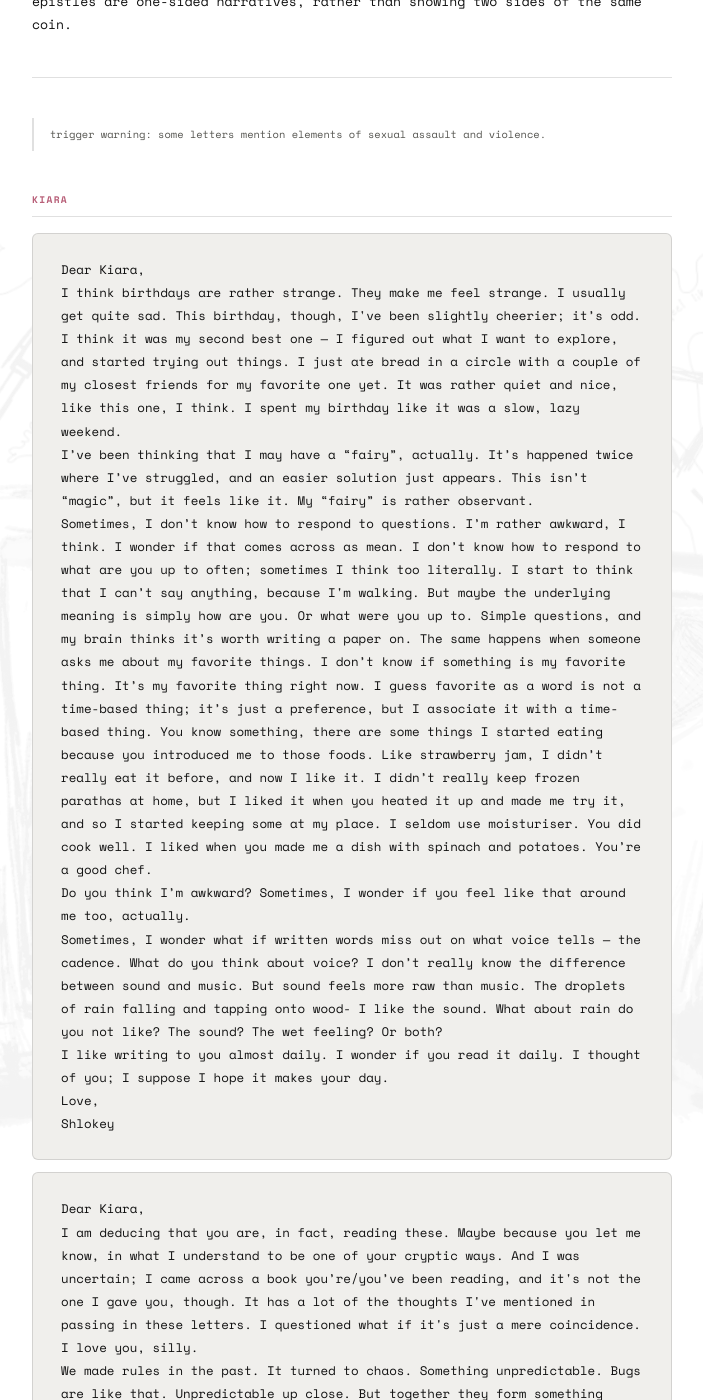
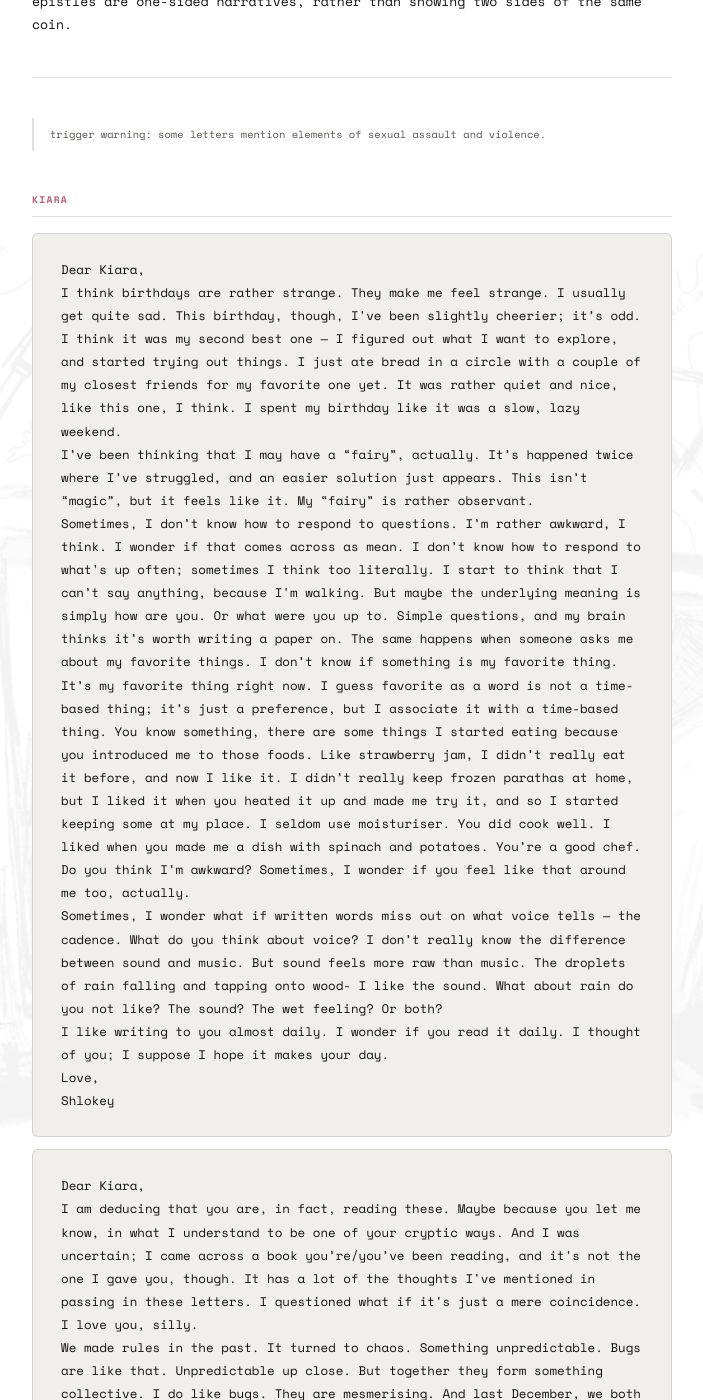
Before and after one commit to shlokamohanty/i-write-sometimes, a Jekyll site: the page built from _posts/2026-03-20-letter.md, in a window 1280 px wide and 1400 px high, scrolled down 674 px. Shown: the whole window, without its empty margins (288-991 px from the left). Built offline with Jekyll 4.4.1, drawn with Linux system fonts in a browser that asks for light colours; some web fonts are replaced.

Commit message:
Update 2026-03-20-letter.md

```diff
--- a/_posts/2026-03-20-letter.md
+++ b/_posts/2026-03-20-letter.md
@@ -32,7 +32,7 @@ Keep in mind, while reading these, that the letters show my perspective of my fe
 <div class="letter-block">Dear Kiara,
 I think birthdays are rather strange. They make me feel strange. I usually get quite sad. This birthday, though, I've been slightly cheerier; it’s odd. I think it was my second best one — I figured out what I want to explore, and started trying out things. I just ate bread in a circle with a couple of my closest friends for my favorite one yet. It was rather quiet and nice, like this one, I think. I spent my birthday like it was a slow, lazy weekend.
 I’ve been thinking that I may have a “fairy”, actually. It’s happened twice where I’ve struggled, and an easier solution just appears. This isn’t “magic”, but it feels like it. My “fairy” is rather observant.
-Sometimes, I don’t know how to respond to questions. I’m rather awkward, I think. I wonder if that comes across as mean. I don’t know how to respond to what are you up to often; sometimes I think too literally. I start to think that I can’t say anything, because I'm walking. But maybe the underlying meaning is simply how are you. Or what were you up to. Simple questions, and my brain thinks it’s worth writing a paper on. The same happens when someone asks me about my favorite things. I don’t know if something is my favorite thing. It’s my favorite thing right now. I guess favorite as a word is not a time-based thing; it’s just a preference, but I associate it with a time-based thing. You know something, there are some things I started eating because you introduced me to those foods. Like strawberry jam, I didn’t really eat it before, and now I like it. I didn’t really keep frozen parathas at home, but I liked it when you heated it up and made me try it, and so I started keeping some at my place. I seldom use moisturiser. You did cook well. I liked when you made me a dish with spinach and potatoes. You’re a good chef.
+Sometimes, I don’t know how to respond to questions. I’m rather awkward, I think. I wonder if that comes across as mean. I don’t know how to respond to what's up often; sometimes I think too literally. I start to think that I can’t say anything, because I'm walking. But maybe the underlying meaning is simply how are you. Or what were you up to. Simple questions, and my brain thinks it’s worth writing a paper on. The same happens when someone asks me about my favorite things. I don’t know if something is my favorite thing. It’s my favorite thing right now. I guess favorite as a word is not a time-based thing; it’s just a preference, but I associate it with a time-based thing. You know something, there are some things I started eating because you introduced me to those foods. Like strawberry jam, I didn’t really eat it before, and now I like it. I didn’t really keep frozen parathas at home, but I liked it when you heated it up and made me try it, and so I started keeping some at my place. I seldom use moisturiser. You did cook well. I liked when you made me a dish with spinach and potatoes. You’re a good chef.
 Do you think I’m awkward? Sometimes, I wonder if you feel like that around me too, actually.
 Sometimes, I wonder what if written words miss out on what voice tells — the cadence. What do you think about voice? I don’t really know the difference between sound and music. But sound feels more raw than music. The droplets of rain falling and tapping onto wood- I like the sound. What about rain do you not like? The sound? The wet feeling? Or both?
 I like writing to you almost daily. I wonder if you read it daily. I thought of you; I suppose I hope it makes your day.
```
